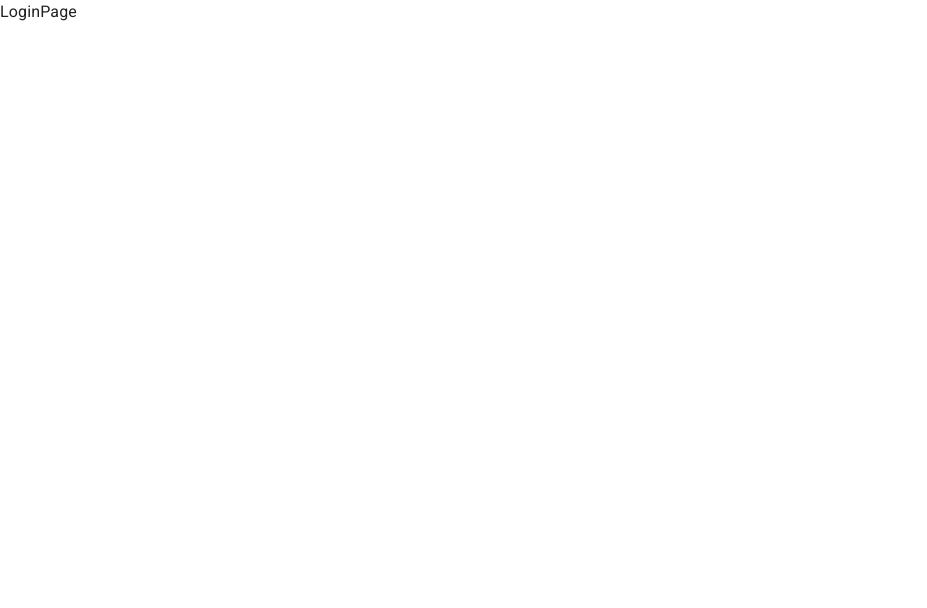
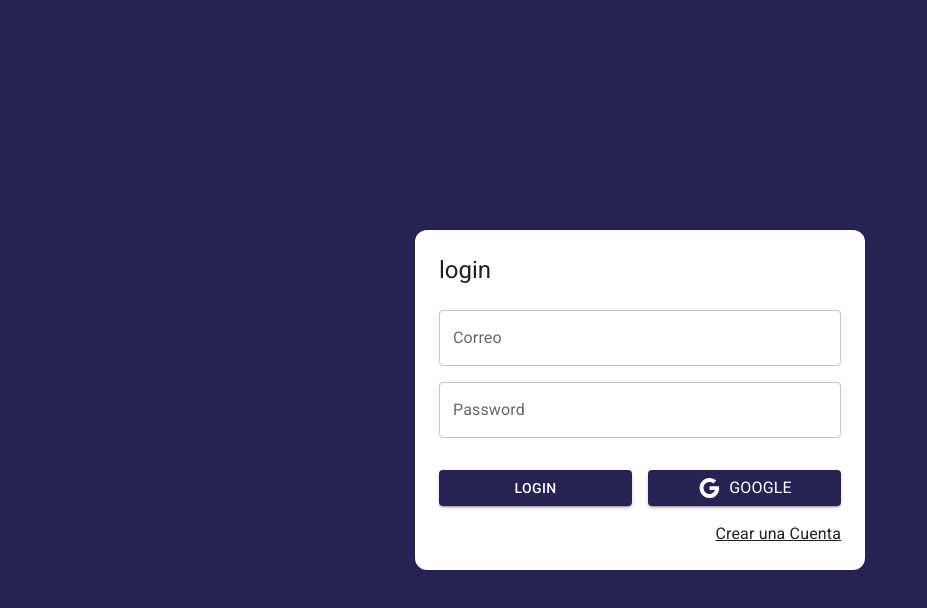
Before and after one commit to Pelusasasasa/Handball-app, a React (Vite) app: page /auth/login in a window 1280 px wide. Shown: the top 608 px of the page, without its empty margins (0-927 px from the left). Built offline with nearby package versions, Linux system fonts and the light colour scheme.

Commit message:
Hice el layout del login y auth

```diff
--- /dev/null
+++ b/src/auth/layout/AuthLayout.jsx
@@ -0,0 +1,22 @@
+import { Grid, Typography } from "@mui/material"
+
+export const AuthLayout = ({children, title = ''}) => {
+  return (
+    <Grid
+        container
+        spacing={0}
+        direction={'column'}
+        alignItems={'center'}
+        justifyContent={'center'}
+        sx={{ minHeight: '100vh', backgroundColor: 'primary.main', padding: 4}}
+    >
+
+        <Grid item className="box-shadow" xs={3} sx={{ backgroundColor: 'white', width: {sm: 450}, padding: 3, borderRadius: 3 }}>
+            <Typography variant="h5" sx={{ mb:1 }}>{title}</Typography>
+
+            {children}
+        </Grid>
+
+    </Grid>
+  )
+}
--- a/src/auth/pages/LoginPage.jsx
+++ b/src/auth/pages/LoginPage.jsx
@@ -1,5 +1,46 @@
+import {Link as RouterLink} from 'react-router-dom';
+
+import { Button, Grid, Link, TextField, Typography } from "@mui/material";
+import { AuthLayout } from "../layout/AuthLayout";
+import { Google } from "@mui/icons-material";
+
 export const LoginPage = () => {
   return (
-    <div>LoginPage</div>
+    <AuthLayout title="login">
+
+      <form >
+        <Grid container>
+          <Grid item xs={12} sx={{ mt: 2}}>
+            <TextField label='Correo' type="email" placeholder="correo@correo.com" fullWidth name="email" value='' />
+          </Grid>
+
+          <Grid item xs={12} sx={{ mt: 2}}>
+            <TextField label='Password' type="password" placeholder="*******" fullWidth name="password" />
+          </Grid>
+
+          <Grid container spacing={2} sx={({ mb: 2, mt: 2})}>
+
+            <Grid item xs={12} sm={6}>
+              <Button variant="contained" fullWidth type="submit"> Login </Button>
+            </Grid>
+
+            <Grid item xs={12} sm={6}>
+              <Button variant="contained" fullWidth>
+                <Google />
+                <Typography sx={{ml: 1}}> Google </Typography>
+              </Button>
+            </Grid>
+
+          </Grid>
+
+          <Grid container direction={'row'} justifyContent={'end'}>
+            <Link component={ RouterLink } color={'inherit'} to="/auth/register">
+              Crear una Cuenta
+            </Link>
+          </Grid>
+        </Grid>
+      </form>
+
+    </AuthLayout>
   )
 }
--- a/src/theme/AppTheme.jsx
+++ b/src/theme/AppTheme.jsx
@@ -2,7 +2,6 @@
 import { purpleTheme } from "./purpleTheme"
 
 export const AppTheme = ( {children} ) => {
-  console.log("a")
   return (
     <ThemeProvider theme={purpleTheme}>
         <CssBaseline/>
```
